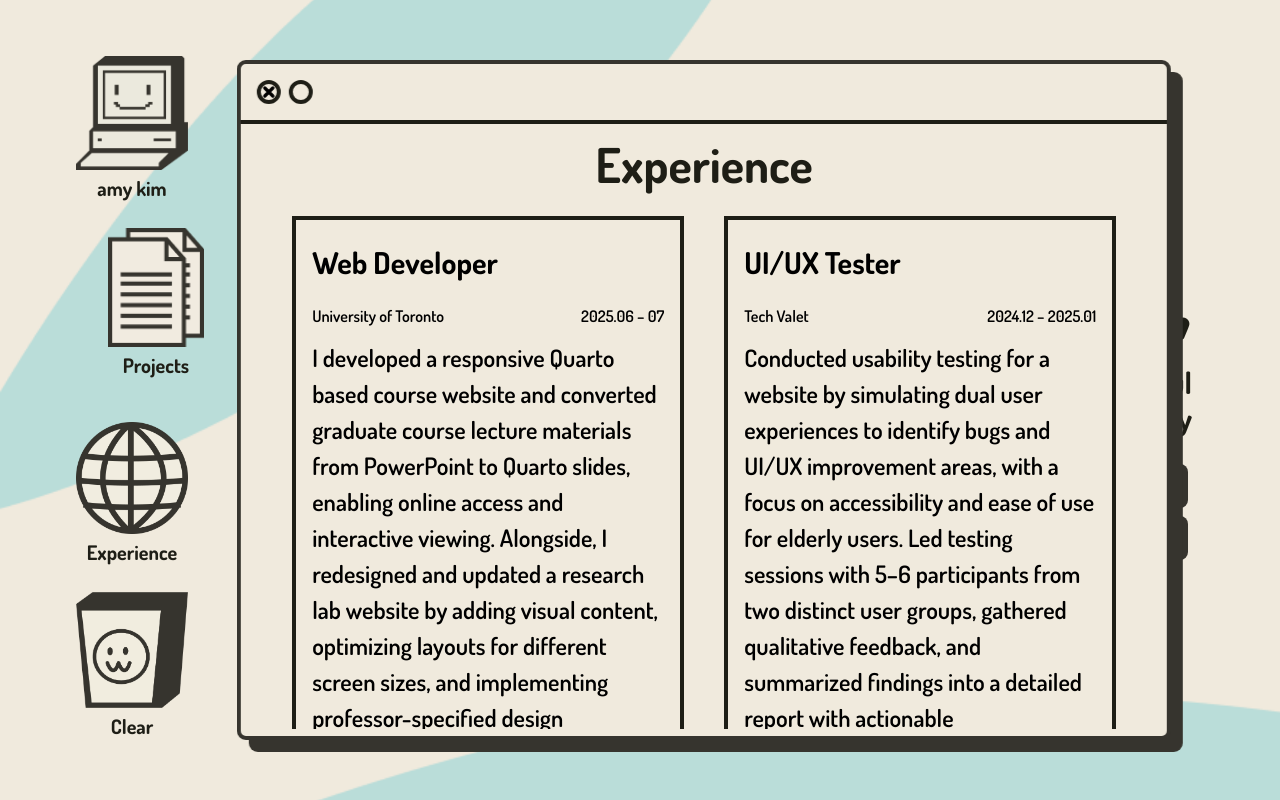
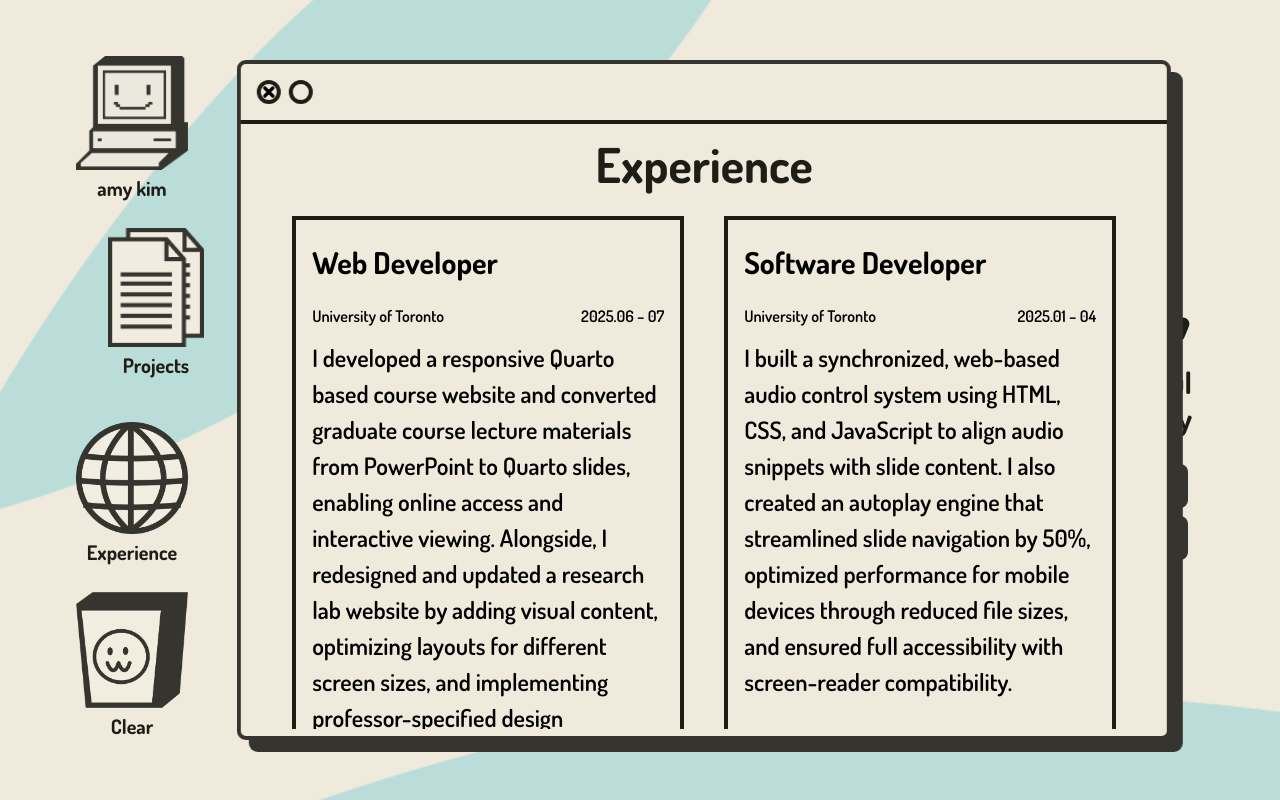
Before and after one commit to kimmy190/kimmy190, a Next.js app: page / in a window 1280 px wide. Both pictures are taken after a click on the element "Experience". Built offline with nearby package versions, Linux system fonts and the light colour scheme.

Commit message:
Refined experience section

```diff
--- a/src/components/Experience.jsx
+++ b/src/components/Experience.jsx
@@ -9,11 +9,21 @@ const Experience = ({ onClose }) => {
             time:"2025.06 – 07",
          description:"I developed a responsive Quarto based course website and converted graduate course lecture materials from PowerPoint to Quarto slides, enabling online access and interactive viewing. Alongside, I redesigned and updated a research lab website by adding visual content, optimizing layouts for different screen sizes, and implementing professor-specified design improvements",
         },
+        {title: "Software Developer",
+            company:"University of Toronto",
+            time:"2025.01 – 04",
+         description:"I built a synchronized, web-based audio control system using HTML, CSS, and JavaScript to align audio snippets with slide content. I also created an autoplay engine that streamlined slide navigation by 50%, optimized performance for mobile devices through reduced file sizes, and ensured full accessibility with screen-reader compatibility.",
+        },
         {title: "UI/UX Tester",
             company:"Tech Valet",
             time:"2024.12 – 2025.01",
         description:"Conducted usability testing for a website by simulating dual user experiences to identify bugs and UI/UX improvement areas, with a focus on accessibility and ease of use for elderly users. Led testing sessions with 5–6 participants from two distinct user groups, gathered qualitative feedback, and summarized findings into a detailed report with actionable recommendations."
     },
+        {title: "Software Developer",
+            company:"Mhapy",
+            time:"2024.01 – 04",
+         description:"Lead a team of 7 to develop a Django API integrated with a BERT model that converts unstructured survey text into quantifiable insights, reducing processing time by 40%. I designed the backend architecture and PostgreSQL schema to visualize assessment trends, and improved API reliability through comprehensive Postman testing and cloud deployment on Railway",
+        },
         {title: "C Private Tutor",
             company:"self-employed",
             time:"2023.09 – 12",
```
